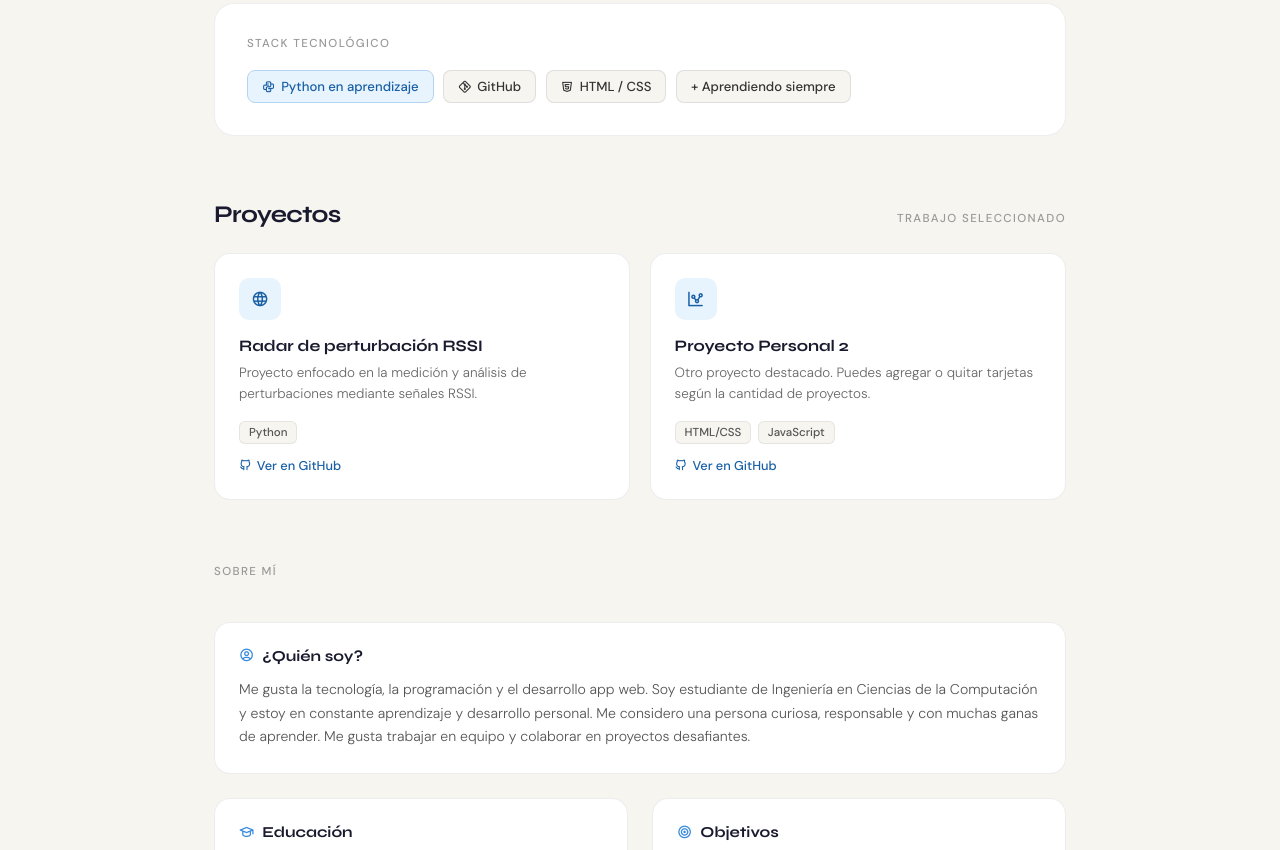
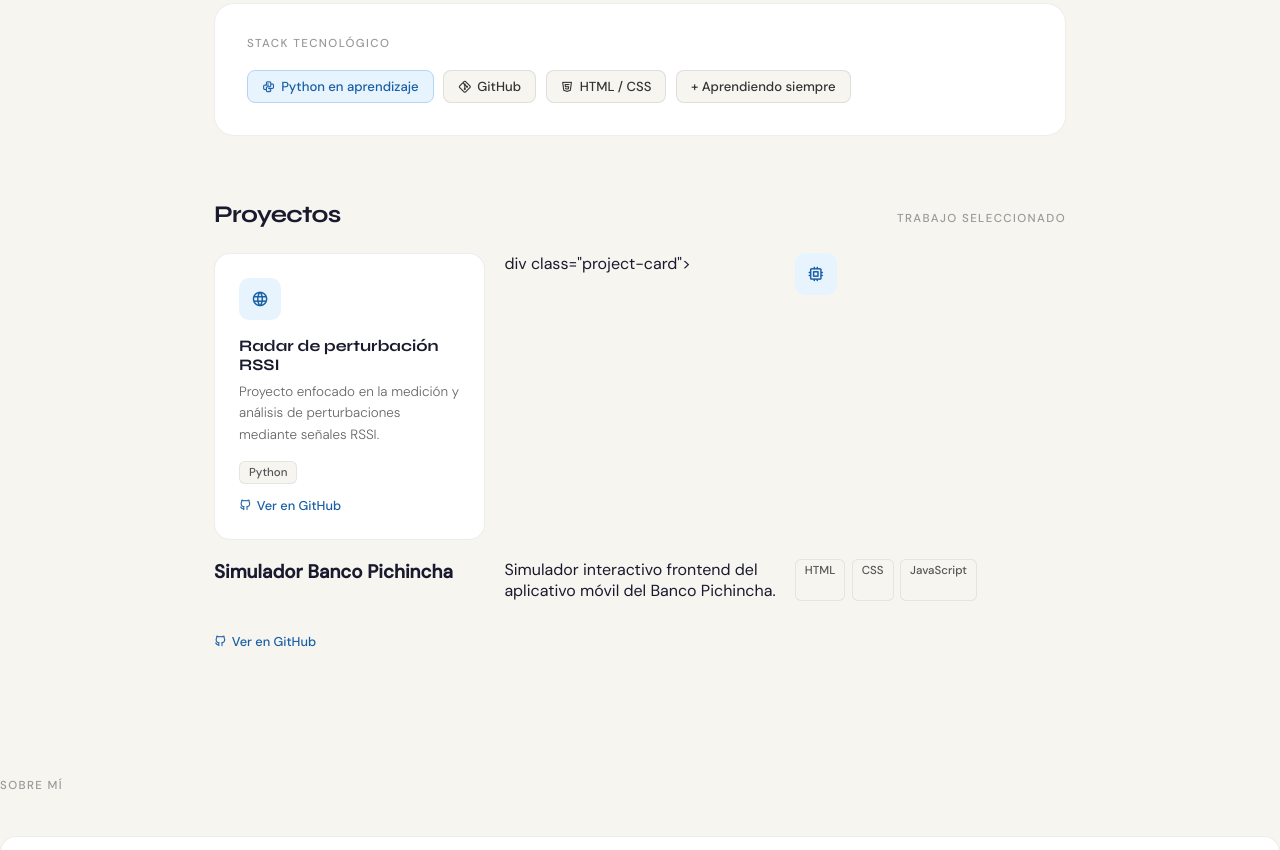
Before and after one commit to Joe-575/Pagina-Web-Personal, a plain HTML site: page index.html in a window 1280 px wide. Shown: the part 566-1416 px from the top of the page. Drawn offline with Linux system fonts and the light colour scheme.

Commit message:
Subiendo cambios del index

```diff
--- a/index.html
+++ b/index.html
@@ -91,15 +91,17 @@
                         <i class="ti ti-brand-github" aria-hidden="true"></i> Ver en GitHub
                     </a>
                 </div>
-                <div class="project-card">
-                    <div class="project-icon"><i class="ti ti-chart-dots" aria-hidden="true"></i></div>
-                    <h3>Proyecto Personal 2</h3>
-                    <p>Otro proyecto destacado. Puedes agregar o quitar tarjetas según la cantidad de proyectos.</p>
+                div class="project-card">
+                <div class="project-icon"><i class="ti ti-cpu" aria-hidden="true"></i></div>
+                <h3>Simulador Banco Pichincha</h3>
+                <p>Simulador interactivo frontend del aplicativo móvil del Banco Pichincha.</p>
                 <div class="project-tags">
-                        <span class="tag">HTML/CSS</span>
+                    <span class="tag">HTML</span>
+                    <span class="tag">CSS</span>
                     <span class="tag">JavaScript</span>
                 </div>
-                    <a class="project-link" href="https://github.com/tu-usuario" target="_blank" rel="noopener">
+                <a class="project-link" href="https://joe-575.github.io/Simulador-del-banco-pichincha-movil/"
+                    target="_blank" rel="noopener">
                     <i class="ti ti-brand-github" aria-hidden="true"></i> Ver en GitHub
                 </a>
             </div>
@@ -169,8 +171,7 @@
             <a class="social-btn github" href="https://github.com/Joe-575" target="_blank" rel="noopener">
                 <i class="ti ti-brand-github" aria-hidden="true"></i> GitHub
             </a>
-                <a class="social-btn linkedin" href="https://www.linkedin.com/in/joelv575/" target="_blank"
-                    rel="noopener">
+            <a class="social-btn linkedin" href="https://www.linkedin.com/in/joelv575/" target="_blank" rel="noopener">
                 <i class="ti ti-brand-linkedin" aria-hidden="true"></i> LinkedIn
             </a>
         </div>
```
Lines whose indentation alone changed are shown as unchanged.
